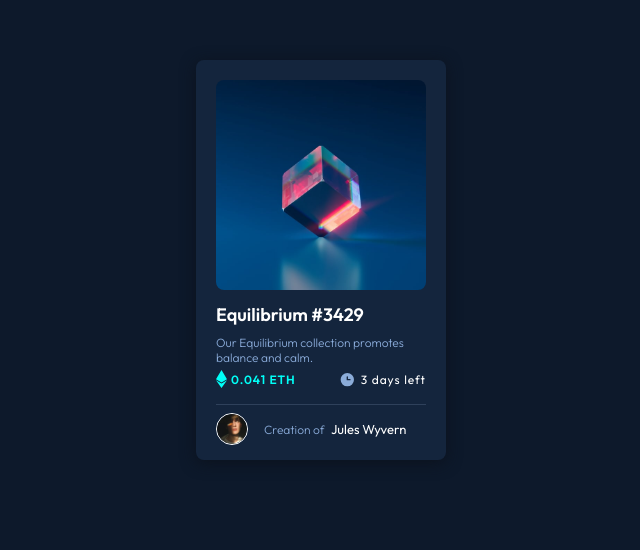
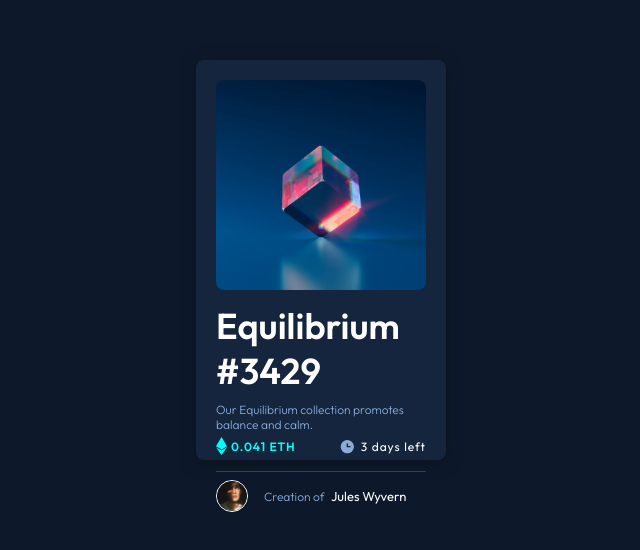
Before and after one commit to B-uchi/nft-preview-component, a plain HTML site: page index.html in a window 1280 px wide. Shown: the part 132-682 px from the top of the page, without its empty margins (319-959 px from the left). Drawn offline with Linux system fonts and the light colour scheme.

Commit message:
Update index.html

```diff
--- a/index.html
+++ b/index.html
@@ -20,7 +20,7 @@
         <img src="./images/icon-view.svg" alt="">
       </div>
     </div>
-    <a class="head" href="#">Equilibrium #3429</a>
+    <a class="head" href="#"><h1>Equilibrium #3429</h1></a>
     <p class="subheading">Our Equilibrium collection promotes balance and calm.</p>
     <div class="price-time">
       <div class="eth">
```
